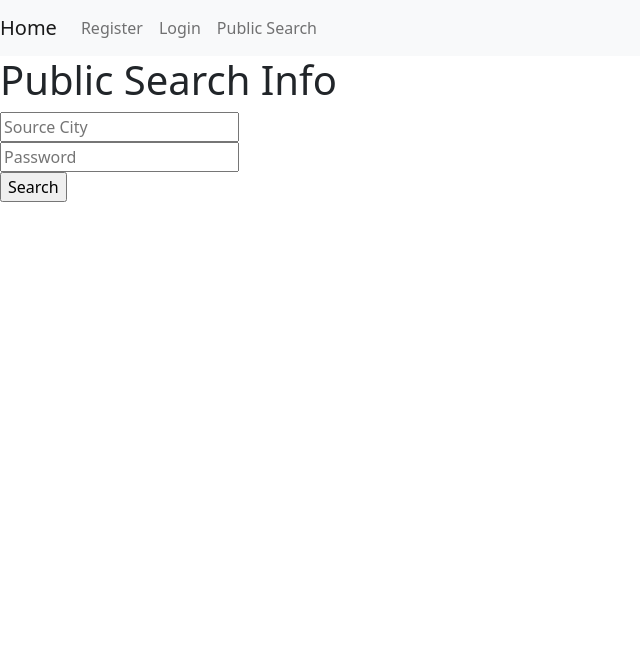
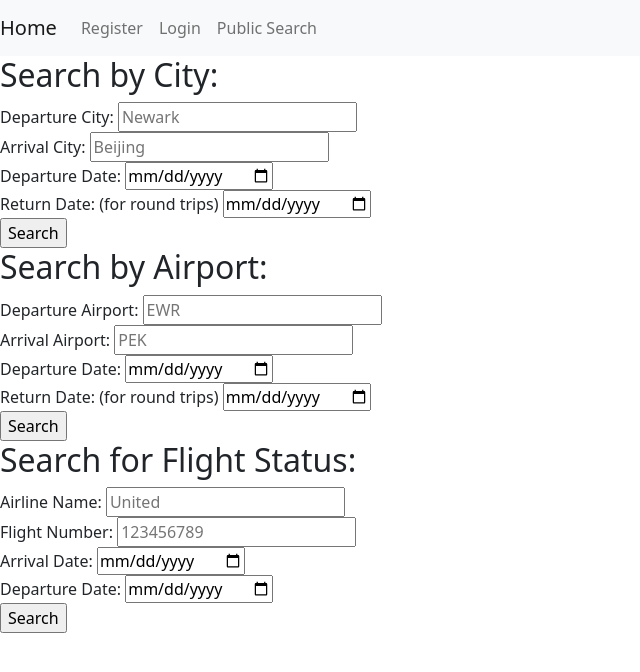
Before and after one commit to wyang737/AirTicketSystem, a Flask app: page /publicsearch in a window 1280 px wide. Shown: the top 672 px of the page, without its empty margins (0-640 px from the left). Run offline with Flask 2, Linux system fonts and the light colour scheme; some libraries are stand-ins or nearby versions.

Commit message:
Add files via upload

```diff
--- a/templates/publicsearch.html
+++ b/templates/publicsearch.html
@@ -2,12 +2,58 @@
 {% block title %} Public Search {% endblock %}
 {% block content %}
 <body>
-    <h1>Public Search Info</h1>
+    <h2>Search by City:</h2>
     <div>
-        <form action="/loginAuth" method="post">
-            <input type="text" name="username" placeholder="Source City" required/>
+        <form action="" method="post">
+            <label for="name"> Departure City: </label>
+            <input type="text" name="depCity" placeholder="Newark" required/>
             <br/>
-            <input type="password" name="password" placeholder="Password" required/>
+            <label for="name"> Arrival City: </label>
+            <input type="text" name="arrCity" placeholder="Beijing" required/>
+            <br/>
+            <label for="name"> Departure Date: </label>
+            <input type="date" name="depDate" required/>
+            <br/>
+            <label for="name"> Return Date: (for round trips)</label>
+            <input type="date" name="retDate"/>
+            <br/>
+            <input type="submit" value="Search">
+        </form>
+    </div>
+
+    <h2>Search by Airport:</h2>
+    <div>
+        <form action="" method="post">
+            <label for="name"> Departure Airport: </label>
+            <input type="text" name="depAirport" placeholder="EWR" required/>
+            <br/>
+            <label for="name"> Arrival Airport: </label>
+            <input type="text" name="arrAirport" placeholder="PEK" required/>
+            <br/>
+            <label for="name"> Departure Date: </label>
+            <input type="date" name="depDate" required/>
+            <br/>
+            <label for="name"> Return Date: (for round trips)</label>
+            <input type="date" name="retDate"/>
+            <br/>
+            <input type="submit" value="Search">
+        </form>
+    </div>
+
+    <h2>Search for Flight Status:</h2>
+    <div>
+        <form action="" method="post">
+            <label for="name"> Airline Name: </label>
+            <input type="text" name="airlineName" placeholder="United" required/>
+            <br/>
+            <label for="name"> Flight Number: </label>
+            <input type="text" name="flightNumber" placeholder="123456789" required/>
+            <br/>
+            <label for="name"> Arrival Date: </label>
+            <input type="date" name="depDate" required/>
+            <br/>
+            <label for="name"> Departure Date:</label>
+            <input type="date" name="retDate"/>
             <br/>
             <input type="submit" value="Search">
         </form>
```
Also changed, not shown: templates/agentbase.html (+3 -10 lines), templates/changestatus.html (added, +25 -0 lines), templates/customerbase.html (+3 -10 lines), templates/staffbase.html (+4 -19 lines), templates/base.html (indentation only).
